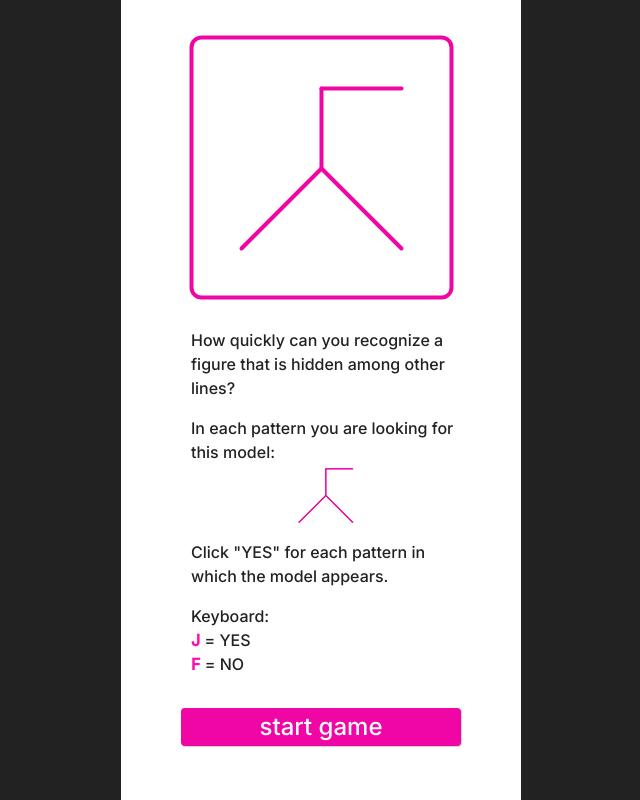
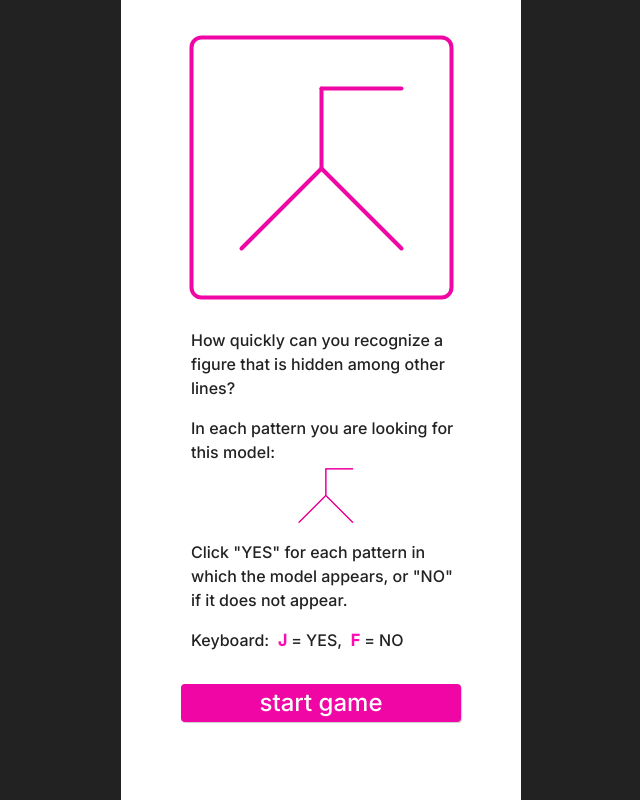
Before and after one commit to bonthron/FlexibilityOfClosure, a plain HTML site: page index.html in a window 1280 px wide. Shown: the whole page, without its empty margins (319-959 px from the left). Drawn offline with Linux system fonts and the light colour scheme.

Commit message:
instructions update

```diff
--- a/index.html
+++ b/index.html
@@ -548,12 +548,10 @@
               <img src="flxSmall.png" class="db auto" />
             </p>
             <p>
-              Click "YES" for each pattern in which the model appears.
+              Click "YES" for each pattern in which the model appears, or "NO" if it does not appear.
             </p>
             <p class="dn db-ns mb4">
-              Keyboard:<br />
-              <b class="pink">J</b> = YES<br />
-              <b class="pink">F</b> = NO<br />
+              Keyboard: &nbsp;<b class="pink">J</b> = YES, &nbsp;<b class="pink">F</b> = NO<br />
             </p>
           </div>
 
```
